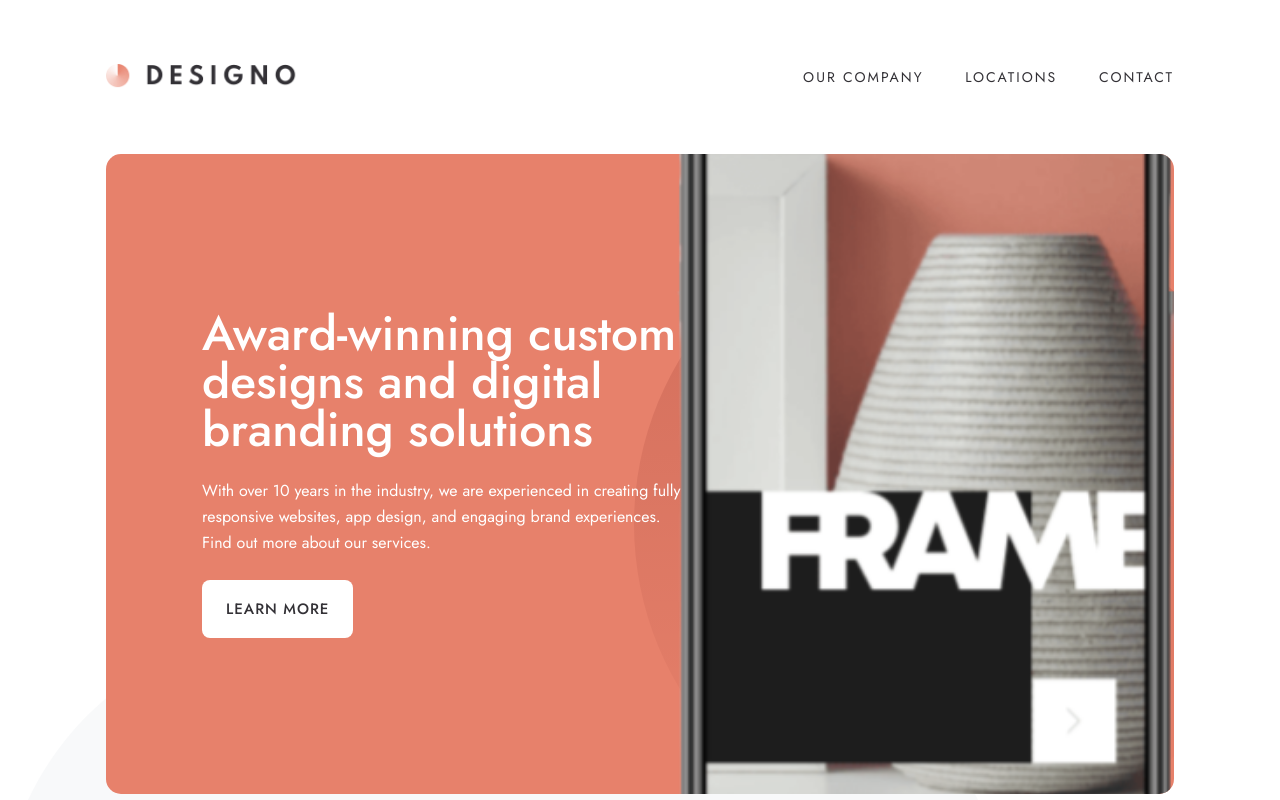
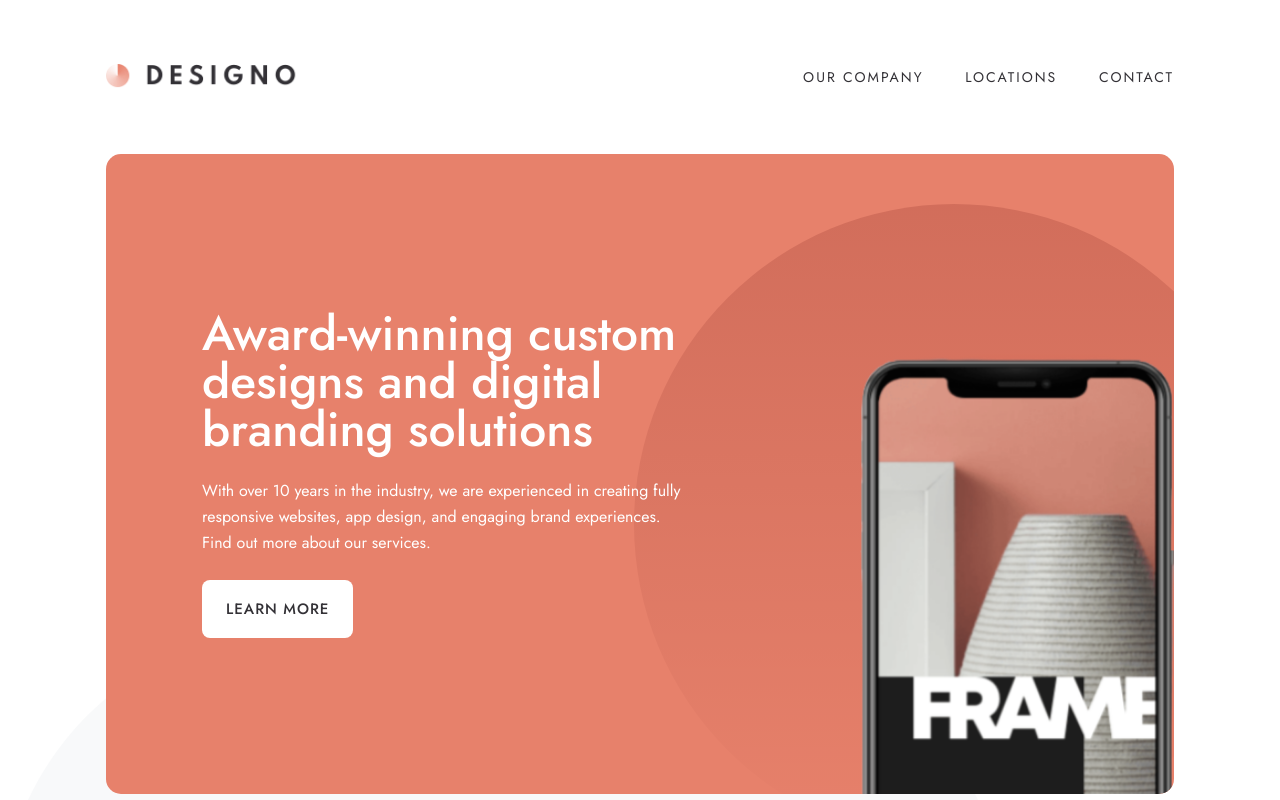
Before and after one commit to krrish105/designo, a Next.js app: page / in a window 1280 px wide. Shown: the top 800 px of the page. Built offline with nearby package versions, Linux system fonts and the light colour scheme.

Commit message:
image change

```diff
--- a/src/components/molecules/Hero/Homepage/index.tsx
+++ b/src/components/molecules/Hero/Homepage/index.tsx
@@ -16,7 +16,7 @@ const HomeHero = () => {
 					height={753}
 					alt=''
 					priority
-					className='w-auto h-full'
+					className='home__hero__img'
 				/>
 			</picture>
 		</Hero>
--- a/src/styles/globals.scss
+++ b/src/styles/globals.scss
@@ -76,6 +76,10 @@ header {
 	}
 }
 
+.home__hero__img {
+	width: auto;
+	height: 100%;
+}
 .homeServicesGrid {
 	// margin-top: 10rem;
 	display: grid;
```
